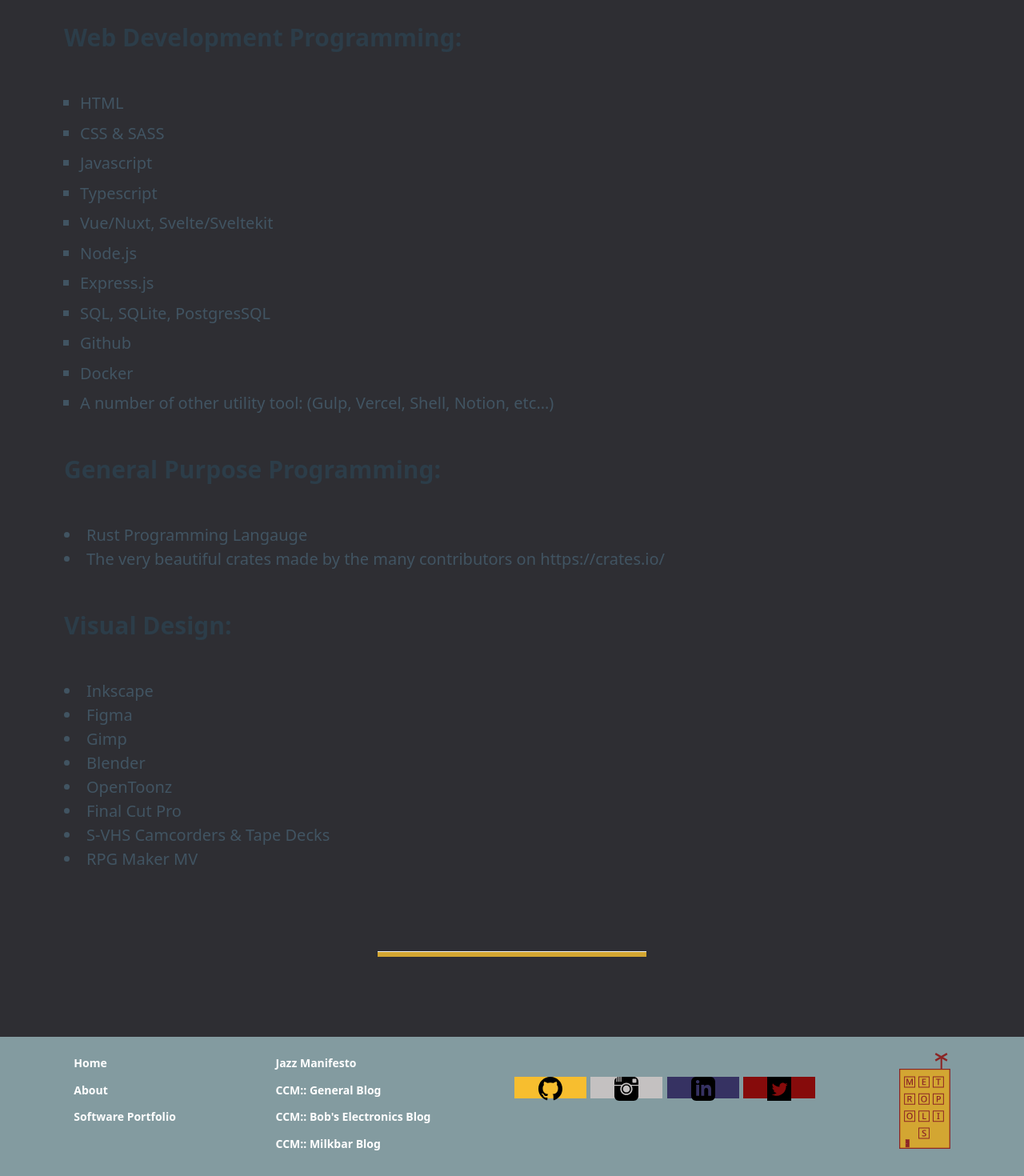
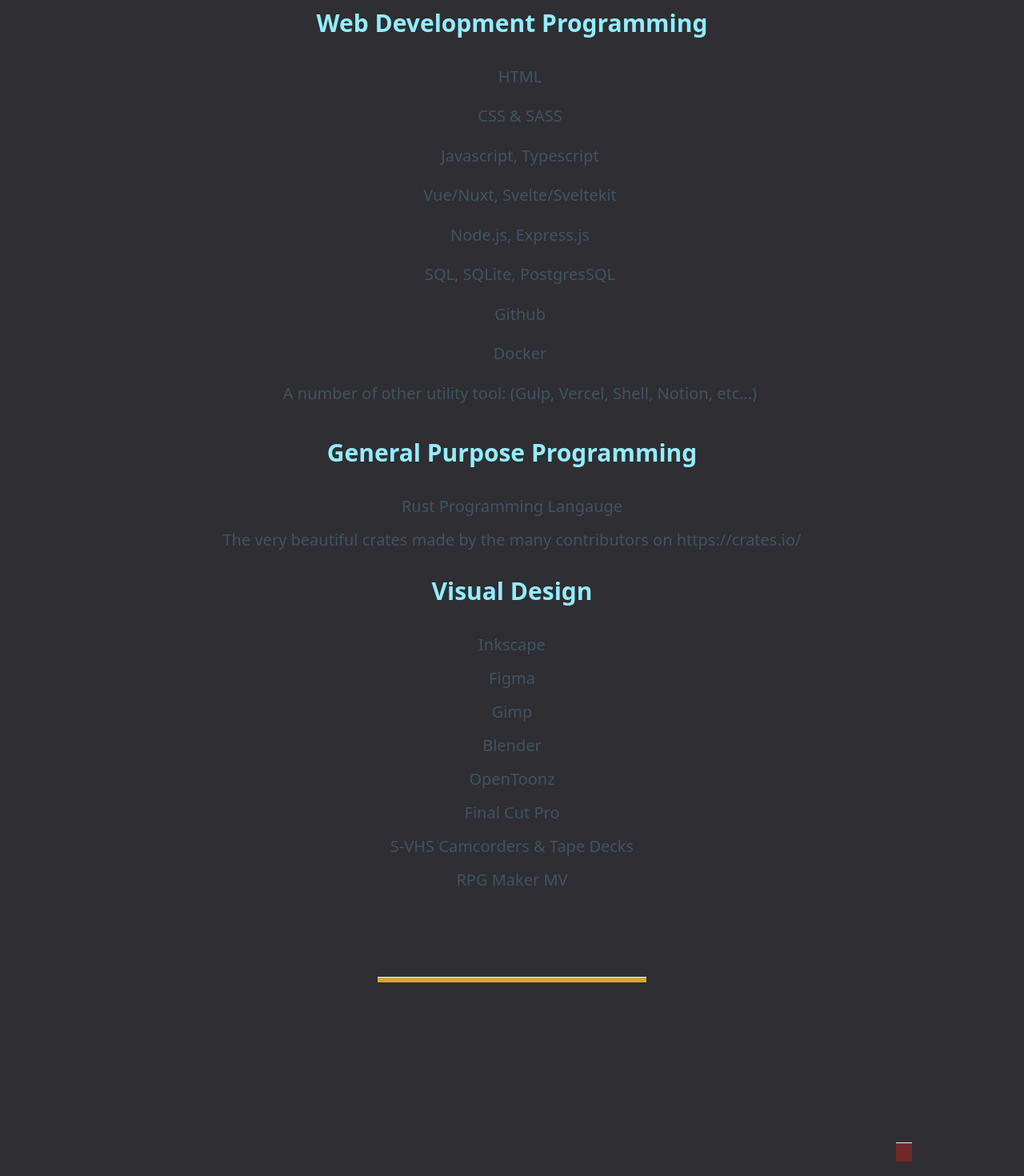
Before and after one commit to Unearthlyglow/CCM_Website, a SvelteKit app: page /about in a window 1280 px wide. Shown: the part 1880-3350 px from the top of the page at 80% size. Built offline with nearby package versions, Linux system fonts and the light colour scheme.

Commit message:
working on linkedin svg image deployment issue

```diff
--- a/src/lib/Body.svelte
+++ b/src/lib/Body.svelte
@@ -1,5 +1,4 @@
 <script>
-
 </script>
 
 <div id="body">
@@ -10,7 +9,9 @@
 
 		<hr class="hr--bottom" />
 
-
+		<div class="body--box">
+			<hr class="hr--box" />
+		</div>
 		<!-- <a href="/[slug]/#body" role="button">Back to Top</a> -->
 	</div>
 </div>
@@ -35,10 +36,6 @@
 		border-left: 5px #d3a632 solid; */
 	}
 
-	h1 {
-		text-align: center;
-	}
-
 	.hr--top {
 		margin-bottom: 3rem;
 		clear: both;
@@ -57,4 +54,18 @@
 		height: 7px;
 		margin-bottom: 5rem;
 	}
+
+	.body--box {
+		display: flex;
+	}
+
+	.hr--box {
+		clear: both;
+		margin-top: 5rem;
+		width: 1rem;
+		background-color: #712828;
+		height: 1.2rem;
+		margin-bottom: 5rem;
+	margin-right: 3rem;
+	}
 </style>
--- a/src/routes/+layout.svelte
+++ b/src/routes/+layout.svelte
@@ -11,7 +11,7 @@
 	import painting2 from '$lib/images/painting2.jpg';
 	import painting3 from '$lib/images/painting3.jpg';
 	import fire from '$lib/images/fire.svg';
-	import Linkedin from '$lib/images/Linkedin.svg';
+	import LinkedIn from '$lib/images/Linkedin.svg';
 	import TwitterLogo from '$lib/images/Twitter-Logo.svg';
 	import IgLogo from '$lib/images/Ig-logo.svg';
 	import Body from '$lib/Body.svelte';
@@ -112,7 +112,7 @@
 					href="https://www.linkedin.com/in/award-malisi/"
 					data-tooltip="LinkedIn"
 					class="footer--linkedin"
-					><img class="footer--icons" alt="LinkedIn Logo" src={Linkedin} /></a
+					><img class="footer--icons" alt="LinkedIn Logo" src={LinkedIn} /></a
 				>
 
 				<a href="https://twitter.com/CCMAnd2Cents" data-tooltip="Twitter" class="footer--twitter"
@@ -181,8 +181,8 @@
 		padding-right: 0px;
 		padding-left: 0px;
 		/* background-color: rgb(33, 125, 137); */
-		border-bottom: #8c2525 solid 8px;
-		border-top: #8c2525 solid 6px;
+		/*border-bottom: #8c2525 solid 8px;
+		border-top: #8c2525 solid 6px; */
 	}
 
 	.logo-building {
--- a/src/routes/about/+page.svelte
+++ b/src/routes/about/+page.svelte
@@ -17,34 +17,32 @@
 		too many of em! This will be listed in smaller font* I can create the following software…
 	</p>
 
-	<h2>Tech Stack & Tools:</h2>
-	<h3>Web Development Programming:</h3>
+	<h2 class="about--techstack">Tech Stack & Tools:</h2>
+	<h3>Web Development Programming</h3>
 
 	<ul>
 		<li>HTML</li>
 		<li>CSS & SASS</li>
-		<li>Javascript</li>
-		<li>Typescript</li>
+		<li>Javascript, Typescript</li>
 		<li>Vue/Nuxt, Svelte/Sveltekit</li>
-		<li>Node.js</li>
-		<li>Express.js</li>
+		<li>Node.js, Express.js</li>
 		<li>SQL, SQLite, PostgresSQL</li>
 		<li>Github</li>
 		<li>Docker</li>
 		<li>A number of other utility tool: (Gulp, Vercel, Shell, Notion, etc…)</li>
 	</ul>
 
-	<h3>General Purpose Programming:</h3>
+	<h3>General Purpose Programming</h3>
 	<li>Rust Programming Langauge</li>
 	<li>The very beautiful crates made by the many contributors on https://crates.io/</li>
 
-	<h3>Visual Design:</h3>
+	<h3>Visual Design</h3>
 	<li>Inkscape</li>
 	<li>Figma</li>
 	<li>Gimp</li>
 	<li>Blender</li>
 	<li>OpenToonz</li>
-	<li>Final Cut Pro </li>
+	<li>Final Cut Pro</li>
 	<li>S-VHS Camcorders & Tape Decks</li>
 	<li>RPG Maker MV</li>
 </div>
@@ -52,10 +50,29 @@
 <style>
 	h1 {
 		text-align: center;
+		margin-top: 3rem;
 	}
 
+	h3 {
+		text-align: center;
+		color: rgb(148, 237, 255);
+		margin-bottom: 1.2rem;
+		margin-top: 1rem;
+	}
+
+	li {
+		text-align: center;
+		list-style-type: none;
+		line-height: 2.1rem;
+	}
 	span {
 		color: #fac53d;
 		font-weight: 700;
 	}
+
+	.about--techstack {
+		margin-bottom: 2rem;
+		display: flex;
+
+	}
 </style>
```
